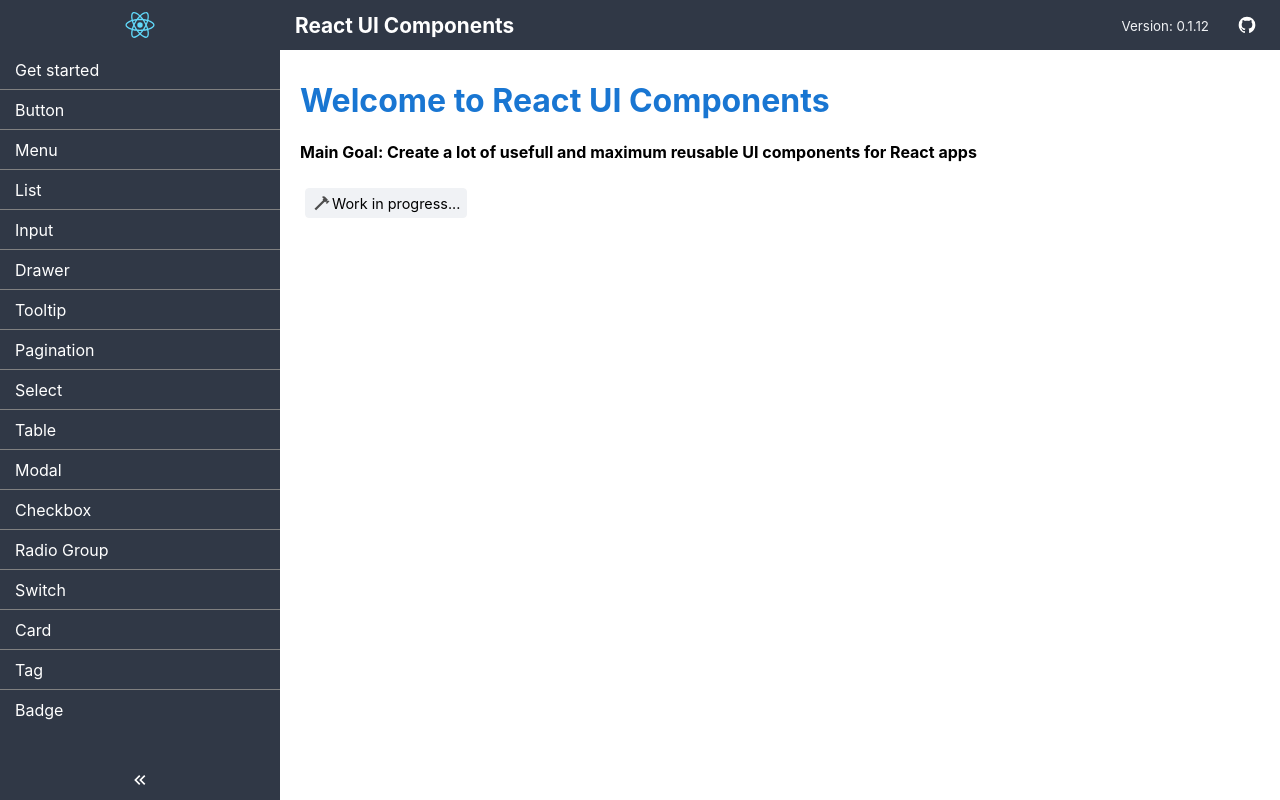
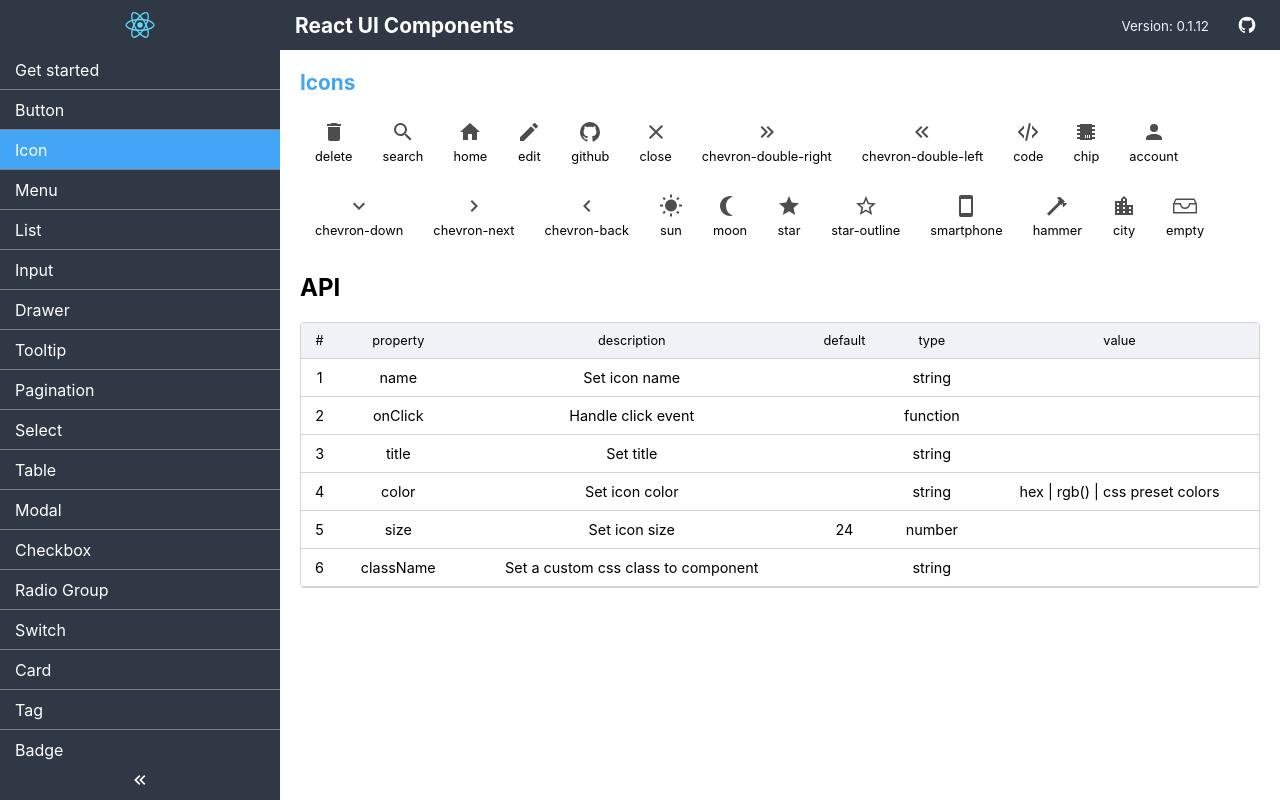
Before and after one commit to Assenti/react-ui-components, a React (Create React App) app: page /icon in a window 1280 px wide. Before the commit this address led to /. Built offline with nearby package versions, Linux system fonts and the light colour scheme.

Commit message:
Button, Select components updated, Icon component added

```diff
--- a/src/components/Icon.js
+++ b/src/components/Icon.js
@@ -9,6 +9,7 @@
     ChevronDoubleRight,
     ChevronDoubleLeft,
     ChevronDown,
+    ChevronNext,
     Code,
     Chip,
     Account,
@@ -18,7 +19,9 @@
     StarOutline,
     Smartphone,
     Hammer,
-    City
+    City,
+    ChevronBack,
+    Empty
 } from '../icons/index';
 
 export const Icon = (props) => {
@@ -49,6 +52,10 @@
                 return <Account size={props.size} color={props.color}/>;
             case 'chevron-down':
                 return <ChevronDown size={props.size} color={props.color}/>;
+            case 'chevron-next':
+                return <ChevronNext size={props.size} color={props.color}/>;
+            case 'chevron-back':
+                return <ChevronBack size={props.size} color={props.color}/>;
             case 'sun':
                 return <Sun size={props.size} color={props.color}/>;
             case 'moon':
@@ -63,12 +70,27 @@
                 return <Hammer size={props.size} color={props.color}/>;
             case 'city':
                 return <City size={props.size} color={props.color}/>;
+            case 'empty':
+                return <Empty size={props.size} color={props.color}/>;
             default:
                 return '';
         }
     }
 
+    const iconClass = () => {
+        if (props.className) {
+            return `icon ${props.className}`
+        } else {
+            return 'icon'
+        }
+    }
+
     return (
-        <Icon/>
+        <i title={props.title}
+            style={{ width: props.size ? props.size : 24, height: props.size ? props.size : 24 }}
+            className={iconClass()}
+            onClick={(e) => props.onClick ? props.onClick(e) : {}}>
+            <Icon/>
+        </i>
     )
 }
--- a/src/components/Select.js
+++ b/src/components/Select.js
@@ -1,6 +1,7 @@
 import React, { useState, useRef } from 'react';
 import { ChevronNext, ChevronDown } from '../icons/index';
 import { CSSTransition } from 'react-transition-group';
+import { Icon } from './Icon';
 
 export const Select = ({
     items,
@@ -101,7 +102,7 @@
                         title={selectedItem}>
                             {selectedItem ? cutLongText(selectedItem) : ''}
                     </div> : ''}
-                <ChevronDown size={12}/>
+                <Icon name="chevron-down"/>
 
                 <CSSTransition
                     in={open}
@@ -114,7 +115,7 @@
                                 className={selectItemClass(item)}
                                 onClick={e => subItems(item).length > 0 ? {} : handleSelect(e, itemName ? item[itemName] : item)}>
                                 {itemName ? item[itemName] : item}
-                                {subItems(item).length > 0 ? <ChevronNext size={14}/> : ''}
+                                {subItems(item).length > 0 ? <Icon name="chevron-next"/> : ''}
                                 {subItems(item).length > 0 ?
                                     <div className="select-menu__subitems">
                                         {subTitle ? <div className="select-menu__subitem-title">{itemName ? item[itemName] : item}</div> : ''}
--- a/src/icons/index.js
+++ b/src/icons/index.js
@@ -19,31 +19,24 @@
 
 export const ChevronBack = (props) => {
     return (
-        <svg viewBox="0 0 477.175 477.175"
-            width={props.size ? props.size : 24} height={props.size ? props.size : 24}><g><g>
-            <path d="M145.188,238.575l215.5-215.5c5.3-5.3,5.3-13.8,0-19.1s-13.8-5.3-19.1,0l-225.1,225.1c-5.3,5.3-5.3,13.8,0,19.1l225.1,225   c2.6,2.6,6.1,4,9.5,4s6.9-1.3,9.5-4c5.3-5.3,5.3-13.8,0-19.1L145.188,238.575z"
-                fill={props.color ? props.color : '#4D4D4D'}/>
-            </g></g>
+        <svg width={props.size ? props.size : 24} height={props.size ? props.size : 24} viewBox="0 0 24 24">
+            <path fill={props.color ? props.color : '#4d4d4d'} d="M15.41,16.58L10.83,12L15.41,7.41L14,6L8,12L14,18L15.41,16.58Z" />
         </svg>
     )
 }
 
 export const ChevronNext = (props) => {
     return (
-        <svg viewBox="0 0 477.175 477.175"
-            width={props.size ? props.size : 32} height={props.size ? props.size : 32}><g><g>
-            <path d="M360.731,229.075l-225.1-225.1c-5.3-5.3-13.8-5.3-19.1,0s-5.3,13.8,0,19.1l215.5,215.5l-215.5,215.5   c-5.3,5.3-5.3,13.8,0,19.1c2.6,2.6,6.1,4,9.5,4c3.4,0,6.9-1.3,9.5-4l225.1-225.1C365.931,242.875,365.931,234.275,360.731,229.075z   "
-            fill={props.color ? props.color : '#4D4D4D'}/>
-        </g></g> </svg>
+        <svg width={props.size ? props.size : 24} height={props.size ? props.size : 24} viewBox="0 0 24 24">
+            <path fill={props.color ? props.color : '#4D4D4D'} d="M8.59,16.58L13.17,12L8.59,7.41L10,6L16,12L10,18L8.59,16.58Z" />
+        </svg>
     )
 }
 
 export const ChevronDown = (props) => {
     return (
-        <svg width={props.size ? props.size : 32} height={props.size ? props.size : 32}
-            viewBox="0 0 407.437 407.437">
-            <polygon points="386.258,91.567 203.718,273.512 21.179,91.567 0,112.815 203.718,315.87 407.437,112.815 " fill={props.color ? props.color : '#4D4D4D'}/>
-            <g></g><g></g><g></g><g></g><g></g><g></g><g></g><g></g><g></g><g></g><g></g><g></g><g></g><g></g><g></g>
+        <svg width={props.size ? props.size : 24} height={props.size ? props.size : 24} viewBox="0 0 24 24">
+            <path fill={props.color ? props.color : '#4D4D4D'} d="M7.41,8.58L12,13.17L16.59,8.58L18,10L12,16L6,10L7.41,8.58Z" />
         </svg>
     )
 }
@@ -99,7 +92,8 @@
 
 export const Search = (props) => {
     return (
-        <svg width={props.size ? props.size : 24} height={props.size ? props.size : 24} viewBox="0 0 24 24">
+        <svg width={props.size ? props.size : 24}
+            height={props.size ? props.size : 24} viewBox="0 0 24 24">
             <path fill={props.color ? props.color : '#4d4d4d'} d="M9.5,3A6.5,6.5 0 0,1 16,9.5C16,11.11 15.41,12.59 14.44,13.73L14.71,14H15.5L20.5,19L19,20.5L14,15.5V14.71L13.73,14.44C12.59,15.41 11.11,16 9.5,16A6.5,6.5 0 0,1 3,9.5A6.5,6.5 0 0,1 9.5,3M9.5,5C7,5 5,7 5,9.5C5,12 7,14 9.5,14C12,14 14,12 14,9.5C14,7 12,5 9.5,5Z" />
         </svg>
     )
@@ -123,7 +117,9 @@
 
 export const Empty = (props) => {
     return (
-        <svg viewBox="0 0 512 512" width={props.size ? props.size : 32} height={props.size ? props.size : 32}>
+        <svg viewBox="0 0 512 512"
+            width={props.size ? props.size : 24}
+            height={props.size ? props.size : 24}>
         <g>
             <g>
                 <path fill={props.color ? props.color : '#4D4D4D'} d="M510.417,201.092l-48.2-96.4c-2.541-5.082-7.735-8.292-13.417-8.292H63.2c-5.682,0-10.875,3.21-13.417,8.292l-48.2,96.4
@@ -139,7 +135,7 @@
 
 export const Sun = (props) => {
     return (
-        <svg width={props.size ? props.size : 32} height={props.size ? props.size : 32} viewBox="0 0 24 24">
+        <svg width={props.size ? props.size : 24} height={props.size ? props.size : 24} viewBox="0 0 24 24">
             <path fill={props.color ? props.color : '#4D4D4D'}
                 d="M3.55,18.54L4.96,19.95L6.76,18.16L5.34,16.74M11,22.45C11.32,22.45 13,22.45 13,22.45V19.5H11M12,5.5A6,6 0 0,0 6,11.5A6,6 0 0,0 12,17.5A6,6 0 0,0 18,11.5C18,8.18 15.31,5.5 12,5.5M20,12.5H23V10.5H20M17.24,18.16L19.04,19.95L20.45,18.54L18.66,16.74M20.45,4.46L19.04,3.05L17.24,4.84L18.66,6.26M13,0.55H11V3.5H13M4,10.5H1V12.5H4M6.76,4.84L4.96,3.05L3.55,4.46L5.34,6.26L6.76,4.84Z" />
         </svg>
@@ -148,7 +144,7 @@
 
 export const Moon = (props) => {
     return (
-        <svg width={props.size ? props.size : 32} height={props.size ? props.size : 32} viewBox="0 0 24 24">
+        <svg width={props.size ? props.size : 24} height={props.size ? props.size : 24} viewBox="0 0 24 24">
             <path fill={props.color ? props.color : '#4D4D4D'}
                 d="M2 12A10 10 0 0 0 15 21.54A10 10 0 0 1 15 2.46A10 10 0 0 0 2 12Z" />
         </svg>
@@ -157,7 +153,7 @@
 
 export const Star = (props) => {
     return (
-        <svg width={props.size ? props.size : 32} height={props.size ? props.size : 32} viewBox="0 0 24 24">
+        <svg width={props.size ? props.size : 24} height={props.size ? props.size : 24} viewBox="0 0 24 24">
             <path fill={props.color ? props.color : '#4D4D4D'} d="M12,17.27L18.18,21L16.54,13.97L22,9.24L14.81,8.62L12,2L9.19,8.62L2,9.24L7.45,13.97L5.82,21L12,17.27Z" />
         </svg>
     )
@@ -165,7 +161,7 @@
 
 export const StarOutline = (props) => {
     return (
-        <svg width={props.size ? props.size : 32} height={props.size ? props.size : 32} viewBox="0 0 24 24">
+        <svg width={props.size ? props.size : 24} height={props.size ? props.size : 24} viewBox="0 0 24 24">
             <path fill={props.color ? props.color : '#4D4D4D'} d="M12,15.39L8.24,17.66L9.23,13.38L5.91,10.5L10.29,10.13L12,6.09L13.71,10.13L18.09,10.5L14.77,13.38L15.76,17.66M22,9.24L14.81,8.63L12,2L9.19,8.63L2,9.24L7.45,13.97L5.82,21L12,17.27L18.18,21L16.54,13.97L22,9.24Z" />
         </svg>
     )
@@ -173,7 +169,7 @@
 
 export const Smartphone = (props) => {
     return (
-        <svg width={props.size ? props.size : 32} height={props.size ? props.size : 32} viewBox="0 0 24 24">
+        <svg width={props.size ? props.size : 24} height={props.size ? props.size : 24} viewBox="0 0 24 24">
             <path fill={props.color ? props.color : '#4D4D4D'} d="M17,19H7V5H17M17,1H7C5.89,1 5,1.89 5,3V21A2,2 0 0,0 7,23H17A2,2 0 0,0 19,21V3C19,1.89 18.1,1 17,1Z" />
         </svg>
     )
@@ -181,7 +177,7 @@
 
 export const Hammer = (props) => {
     return (
-        <svg width={props.size ? props.size : 32} height={props.size ? props.size : 32} viewBox="0 0 24 24">
+        <svg width={props.size ? props.size : 24} height={props.size ? props.size : 24} viewBox="0 0 24 24">
             <path fill={props.color ? props.color : '#4D4D4D'} d="M2 19.63L13.43 8.2L12.72 7.5L14.14 6.07L12 3.89C13.2 2.7 15.09 2.7 16.27 3.89L19.87 7.5L18.45 8.91H21.29L22 9.62L18.45 13.21L17.74 12.5V9.62L16.27 11.04L15.56 10.33L4.13 21.76L2 19.63Z" />
         </svg>
     )
@@ -189,7 +185,7 @@
 
 export const City = (props) => {
     return (
-        <svg width={props.size ? props.size : 32} height={props.size ? props.size : 32} viewBox="0 0 24 24">
+        <svg width={props.size ? props.size : 24} height={props.size ? props.size : 24} viewBox="0 0 24 24">
             <path fill={props.color ? props.color : '#4D4D4D'} d="M19,15H17V13H19M19,19H17V17H19M13,7H11V5H13M13,11H11V9H13M13,15H11V13H13M13,19H11V17H13M7,11H5V9H7M7,15H5V13H7M7,19H5V17H7M15,11V5L12,2L9,5V7H3V21H21V11H15Z" />
         </svg>
     )
--- /dev/null
+++ b/src/pages/IconPage.js
@@ -0,0 +1,96 @@
+import React from 'react';
+import { Table } from '../components/Table';
+import { Icon } from '../components/Icon';
+
+export const IconPage = () => {
+    const icons = [
+        'delete',
+        'search',
+        'home',
+        'edit',
+        'github',
+        'close',
+        'chevron-double-right',
+        'chevron-double-left',
+        'code',
+        'chip',
+        'account',
+        'chevron-down',
+        'chevron-next',
+        'chevron-back',
+        'sun',
+        'moon',
+        'star',
+        'star-outline',
+        'smartphone',
+        'hammer',
+        'city',
+        'empty'
+    ]
+
+    const keys = ['property', 'description', 'default', 'type', 'value'];
+    const items = [
+        {
+            property: 'name',
+            description: 'Set icon name',
+            default: '',
+            type: 'string',
+            value: ''
+        },
+        {
+            property: 'onClick',
+            description: 'Handle click event',
+            default: '',
+            type: 'function',
+            value: ''
+        },
+        {
+            property: 'title',
+            description: 'Set title',
+            default: '',
+            type: 'string',
+            value: ''
+        },
+        {
+            property: 'color',
+            description: 'Set icon color',
+            default: '',
+            type: 'string',
+            value: 'hex | rgb() | css preset colors'
+        },
+        {
+            property: 'size',
+            description: 'Set icon size',
+            default: '24',
+            type: 'number',
+            value: ''
+        },
+        {
+            property: 'className',
+            description: 'Set a custom css class to component',
+            default: '',
+            type: 'string',
+            value: ''
+        }
+    ]
+
+    return (
+        <div className="page">
+            <div className="page-title">Icons</div>
+            {icons.map((item, index) =>
+                <div key={index}
+                    className="row-inline text-center column justify-center align-center pa-5 ma-10 hoverable">
+                    <Icon name={item}/>
+                    <div className="mt-5 fz-8">{item}</div>
+                </div>
+            )}
+            <h2>API</h2>
+            <Table
+                bordered
+                headers={keys}
+                items={items}
+                index={true}
+                itemTitles={keys}/>
+        </div>
+    )
+}
--- a/src/routes.js
+++ b/src/routes.js
@@ -15,10 +15,12 @@
 import { TagPage } from './pages/TagPage';
 import { BadgePage } from './pages/BadgePage';
 import { RadioPage } from './pages/RadioPage';
+import { IconPage } from './pages/IconPage';
 
 export const routes = [
     { path: '/', name: 'Get started', Component: HomePage },
     { path: '/btns', name: 'Button', Component: ButtonPage },
+    { path: '/icon', name: 'Icon', Component: IconPage },
     { path: '/menus', name: 'Menu', Component: MenuPage },
     { path: '/lists', name: 'List', Component: ListPage },
     { path: '/inputs', name: 'Input', Component: InputsPage },
--- a/src/styles/_btn.scss
+++ b/src/styles/_btn.scss
@@ -1,5 +1,5 @@
 .btn {
-    padding: 8px;
+    padding: 0 8px;
     text-align: center;
     cursor: pointer;
     user-select: none;
@@ -14,6 +14,7 @@
     border: 1px solid transparent;
     font-size: .9rem;
     background-color: $lightgray;
+    box-sizing: border-box;
 
     &.lifted {
         box-shadow: 0 2px 5px rgba(black, .3);
@@ -24,7 +25,7 @@
     }
 
     &:not(.icon):not(.medium):not(.large) {
-        height: 35px;
+        height: 30px;
     }
 
     &.uppercase {
@@ -41,7 +42,8 @@
     }
 
     &.medium {
-        padding: 15px 10px;
+        height: 40px;
+        padding: 0 10px;
         font-size: 1rem;
 
         &.uppercase {
@@ -50,7 +52,8 @@
     }
 
     &.large {
-        padding: 20px 15px;
+        height: 50px;
+        padding: 0 15px;
         font-size: 1.1rem;
 
         &.uppercase {
@@ -312,7 +315,7 @@
         width: 0;
         border-radius: 50%;
 
-        svg {
+        i {
             margin: 0 !important;
         }
     }
--- a/src/styles/_helpers.scss
+++ b/src/styles/_helpers.scss
@@ -6,6 +6,10 @@
     .wrap {
         flex-wrap: wrap;
     }
+}
+
+.row-inline {
+    display: inline-flex;
 }
 
 .col {
@@ -79,6 +83,30 @@
 
 .smooth-border {
     border-radius: $radius * 2;
+}
+
+.hoverable:hover {
+    background-color: $lightgray;
+    transition: all .2s ease-in-out;
+    border-radius: $radius;
+}
+
+.fz-8 {
+    font-size: .8rem;
+}
+
+.fz-9 {
+    font-size: .9rem;
+}
+
+.fz-10 {
+    font-size: 1rem;
+}
+
+@each $size in $sizes {
+    .ma-#{$size} {
+        margin: #{$size}px;
+    }
 }
 
 @each $size in $sizes {
--- /dev/null
+++ b/src/styles/_icon.scss
@@ -0,0 +1,5 @@
+.icon {
+    display: inline-flex;
+    align-items: center;
+    justify-content: center;
+}
--- a/src/styles/_select.scss
+++ b/src/styles/_select.scss
@@ -11,10 +11,16 @@
     justify-content: space-between;
     margin-bottom: 5px;
 
+    & > i {
+        path {
+            fill: gray;
+        }
+    }
+
     &.rounded {
         border-radius: 60px;
 
-        & > svg {
+        & > i {
             margin: 0 7px;
         }
 
@@ -53,15 +59,13 @@
             font-size: .9rem;
         }
 
-
-
         &:not(.rounded) {
             .select-menu__value,
             & > span {
                 padding-left: 5px;
             }
 
-            & > svg {
+            & > i {
                 margin: 0 5px;
             }
         }
@@ -77,7 +81,7 @@
             font-size: 1rem;
         }
 
-        & > svg {
+        & > i {
             margin: 0 8px;
         }
 
@@ -97,7 +101,7 @@
             font-size: 1rem;
         }
 
-        & > svg {
+        & > i {
             margin: 0 8px;
         }
 
@@ -111,11 +115,7 @@
         &:focus {
             border-color: lightgray;
 
-            & > svg {
-                color: lightgray;
-            }
-
-            & polygon {
+            & path {
                 fill: lightgray;
             }
         }
@@ -123,7 +123,7 @@
         &:hover {
             border-color: lightgray;
 
-            & polygon {
+            & path {
                 fill: lightgray;
             }
         }
@@ -137,12 +137,7 @@
     &.primary {
         &:focus {
             border-color: $primary;
-
-            & > svg {
-                color: $primary;
-            }
-
-            & polygon {
+            & > i path {
                 fill: $primary;
             }
         }
@@ -150,7 +145,7 @@
         &:hover {
             border-color: $primary;
 
-            & polygon {
+            & > i path {
                 fill: $primary;
             }
         }
@@ -164,12 +159,7 @@
     &.info {
         &:focus {
             border-color: $info;
-
-            & > svg {
-                color: $info;
-            }
-
-            & polygon {
+            & > i path {
                 fill: $info;
             }
         }
@@ -177,7 +167,7 @@
         &:hover {
             border-color: $info;
 
-            & polygon {
+            & > i path {
                 fill: $info;
             }
         }
@@ -192,11 +182,7 @@
         &:focus {
             border-color: $success;
 
-            & > svg {
-                color: $success;
-            }
-
-            & polygon {
+            & path {
                 fill: $success;
             }
         }
@@ -204,7 +190,7 @@
         &:hover {
             border-color: $success;
 
-            & polygon {
+            & path {
                 fill: $success;
             }
         }
@@ -219,11 +205,7 @@
         &:focus {
             border-color: $error;
 
-            & > svg {
-                color: $error;
-            }
-
-            & polygon {
+            & path {
                 fill: $error;
             }
         }
@@ -231,7 +213,7 @@
         &:hover {
             border-color: $error;
 
-            & polygon {
+            & path {
                 fill: $error;
             }
         }
@@ -246,7 +228,7 @@
         border: 1px solid;
         background-color: #fff;
 
-        & > svg {
+        & > i {
             transform: rotate(180deg);
             transition: transform .5s ease-in-out;
         }
@@ -370,6 +352,10 @@
         font-weight: bold;
     }
 
+    & > i path {
+        fill: gray;
+    }
+
     & img {
         max-width: 106px;
         max-height: 30px;
--- a/src/styles/index.scss
+++ b/src/styles/index.scss
@@ -38,3 +38,4 @@
 @import 'tag';
 @import 'badge';
 @import 'radio';
+@import 'icon';
```
